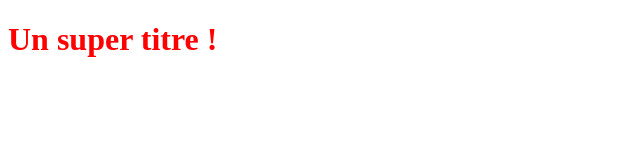
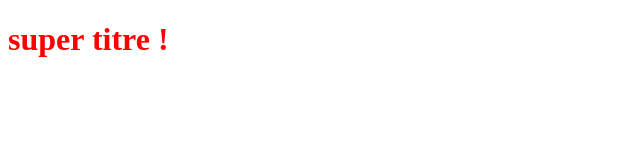
Before and after one commit to ValentinLeclerc/OpenclassroomsProject, a plain HTML site: page index.html in a window 1280 px wide. Shown: the whole page, without its empty margins (0-640 px from the left). Drawn offline with Linux system fonts and the light colour scheme.

Commit message:
Réalisation de la partie front de la cagnotte

```diff
--- a/index.html
+++ b/index.html
@@ -7,7 +7,7 @@
 </head>
 
 <body>
-    <h1>Un super titre !</h1>
+    <h1><b> super titre !</b></h1>
 </body>
 
 </html>
```
